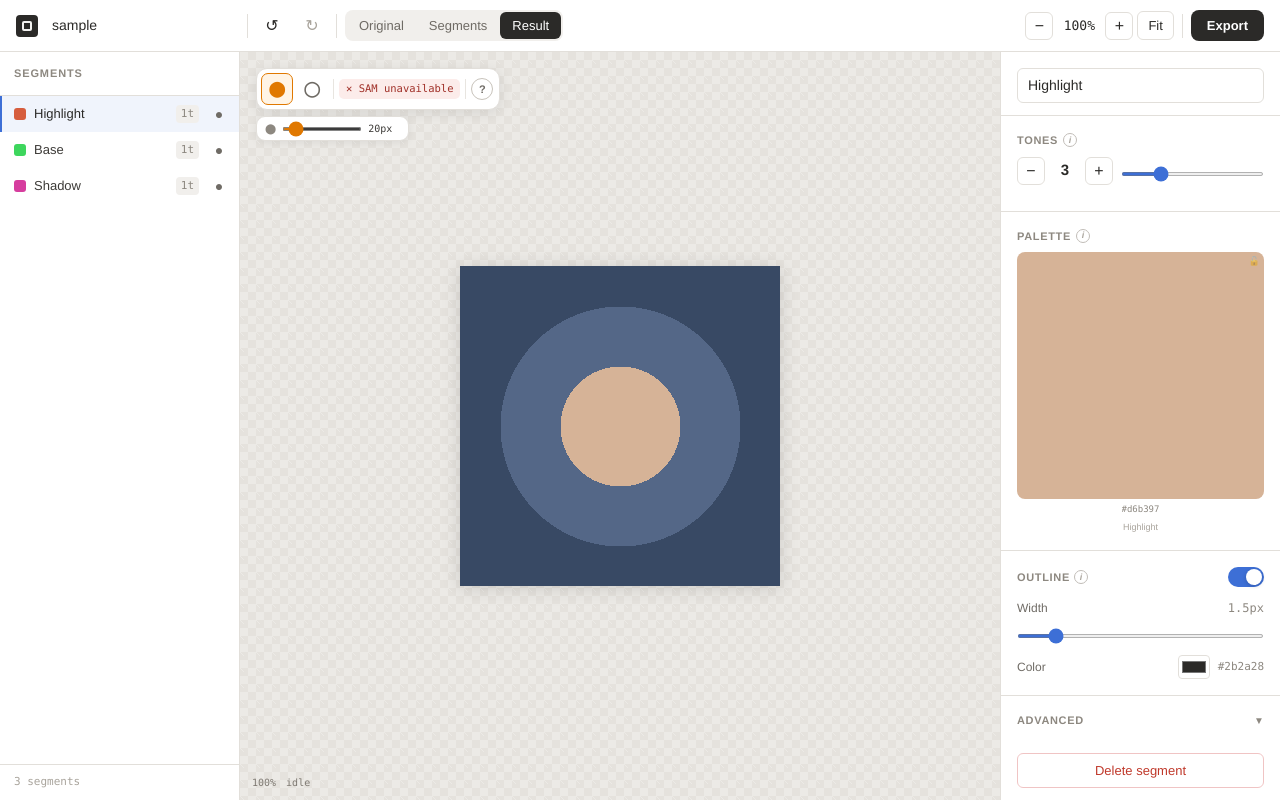
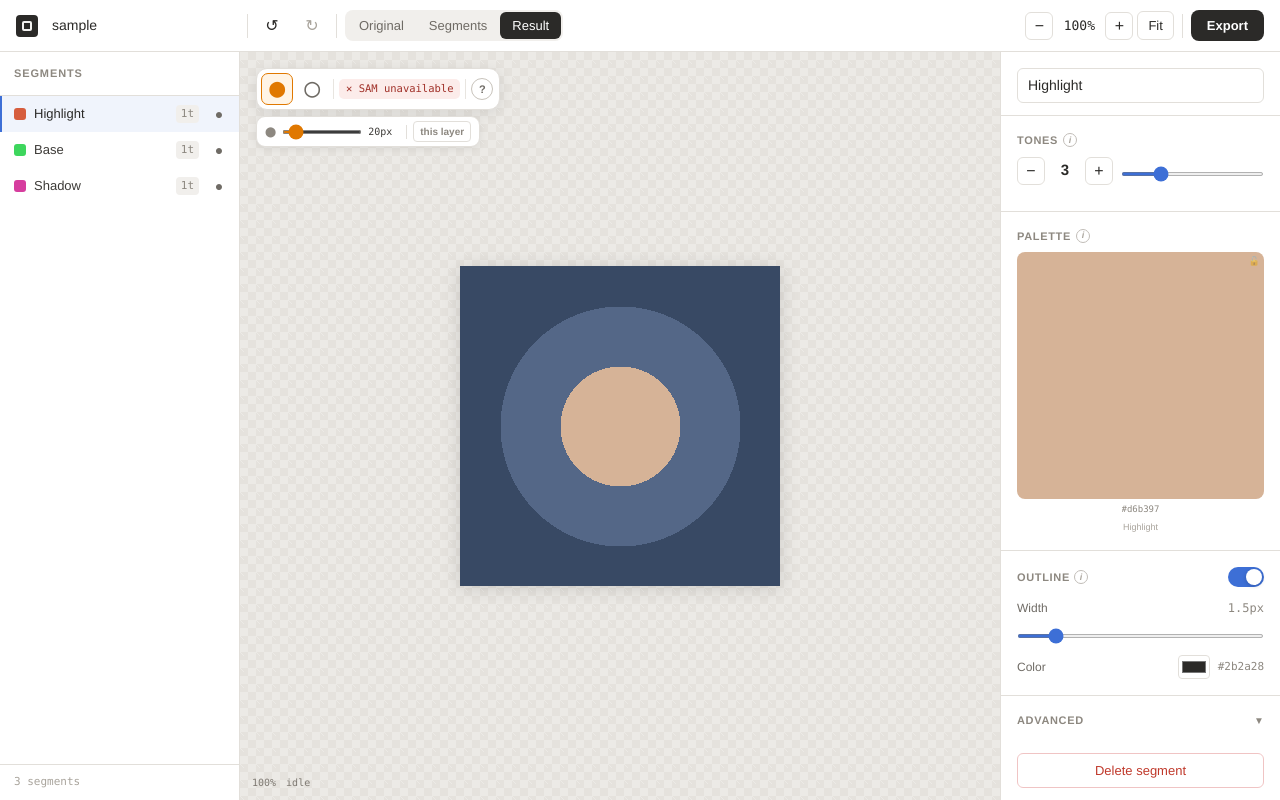
Before and after one commit to nekopudding/web-image-toon-shader, a React (Vite) app: page / in a window 1280 px wide. Both pictures are taken after a click on the button "Use sample". Built offline with nearby package versions, Linux system fonts and the light colour scheme.

Commit message:
add layer filter for paint

```diff
--- a/src/ui/Canvas.tsx
+++ b/src/ui/Canvas.tsx
@@ -167,13 +167,17 @@ function buildAutoSegments(
   return { segments, clusteredMaps };
 }
 
-// Apply a circular brush to a mask (set pixels to 255 or 0)
+// Apply a circular brush to a mask (set pixels to 255 or 0).
+// When painting (not erasing), only marks pixels that belong to segmentId in segMap.
+// When erasing, clears any painted pixel regardless of segment ownership.
 function applyBrush(
   x: number, y: number,
   mask: Uint8Array,
   erasing: boolean,
   w: number, h: number,
   radius: number,
+  segMap: SegmentationMap | null,
+  segmentId: number | null,
 ): void {
   const r2 = radius * radius;
   const x0 = Math.max(0, x - radius);
@@ -185,6 +189,9 @@ function applyBrush(
       const dx = px - x;
       const dy = py - y;
       if (dx * dx + dy * dy <= r2) {
+        if (!erasing && segMap && segmentId !== null) {
+          if (segMap.ids[py * w + px] !== segmentId) continue;
+        }
         mask[py * w + px] = erasing ? 0 : 255;
       }
     }
@@ -203,6 +210,7 @@ export function Canvas(): React.ReactElement {
   const [showGuide, setShowGuide] = useState(false);
   const [samStatus, setSamStatus] = useState<'idle' | 'loading' | 'ready' | 'unavailable'>('idle');
   const [activeTool, setActiveTool] = useState<'paint' | 'paint-erase'>('paint');
+  const [paintAllLayers, setPaintAllLayers] = useState(false);
   const [paintMask, setPaintMask] = useState<Uint8Array | null>(null);
   const [brushSize, setBrushSize] = useState(20);
   const [isPainting, setIsPainting] = useState(false);
@@ -222,6 +230,13 @@ export function Canvas(): React.ReactElement {
   const panRef = useRef(state.panOffset);
   zoomRef.current = state.zoom;
   panRef.current = state.panOffset;
+
+  // Keep refs in sync so paint callbacks always see the latest values
+  // without being torn down on every selection/toggle change.
+  const selectedSegmentIdRef = useRef(state.selectedSegmentId);
+  selectedSegmentIdRef.current = state.selectedSegmentId;
+  const paintAllLayersRef = useRef(paintAllLayers);
+  paintAllLayersRef.current = paintAllLayers;
 
   // Report container size for fit-to-screen.
   // Must re-run when stage changes because the container div only renders
@@ -556,7 +571,7 @@ export function Canvas(): React.ReactElement {
         paintMaskRef.current = new Uint8Array(w * h);
       }
 
-      applyBrush(coords.x, coords.y, paintMaskRef.current, erasing, w, h, brushSize);
+      applyBrush(coords.x, coords.y, paintMaskRef.current, erasing, w, h, brushSize, paintAllLayersRef.current ? null : globalSegMap, paintAllLayersRef.current ? null : selectedSegmentIdRef.current);
       setPaintMask(new Uint8Array(paintMaskRef.current));
       setIsPainting(true);
       isPaintingRef.current = true;
@@ -583,7 +598,7 @@ export function Canvas(): React.ReactElement {
         const w = state.sourceImage.width;
         const h = state.sourceImage.height;
         const erasing = activeTool === 'paint-erase';
-        applyBrush(coords.x, coords.y, paintMaskRef.current, erasing, w, h, brushSize);
+        applyBrush(coords.x, coords.y, paintMaskRef.current, erasing, w, h, brushSize, paintAllLayersRef.current ? null : globalSegMap, paintAllLayersRef.current ? null : selectedSegmentIdRef.current);
         setPaintMask(new Uint8Array(paintMaskRef.current));
       }
     },
@@ -868,6 +883,20 @@ export function Canvas(): React.ReactElement {
             <span style={{ fontSize: 10, color: '#3d3b38', minWidth: 32, fontFamily: 'ui-monospace,Menlo,monospace', flexShrink: 0 }}>
               {brushSize}px
             </span>
+            <div style={{ width: 1, height: 14, background: '#e2dfda', flexShrink: 0 }} />
+            <button
+              onClick={() => setPaintAllLayers(v => !v)}
+              title={paintAllLayers ? 'Painting all segments — click to restrict to current segment' : 'Painting current segment only — click to paint across all segments'}
+              style={{
+                padding: '2px 6px', fontSize: 10, borderRadius: 4, flexShrink: 0,
+                border: `1px solid ${paintAllLayers ? '#e07800' : '#e2dfda'}`,
+                background: paintAllLayers ? '#fff4e5' : 'transparent',
+                color: paintAllLayers ? '#e07800' : '#8d8880',
+                cursor: 'pointer', fontWeight: 600,
+              }}
+            >
+              {paintAllLayers ? 'all layers' : 'this layer'}
+            </button>
           </div>
 
           {/* Guide panel */}
```
